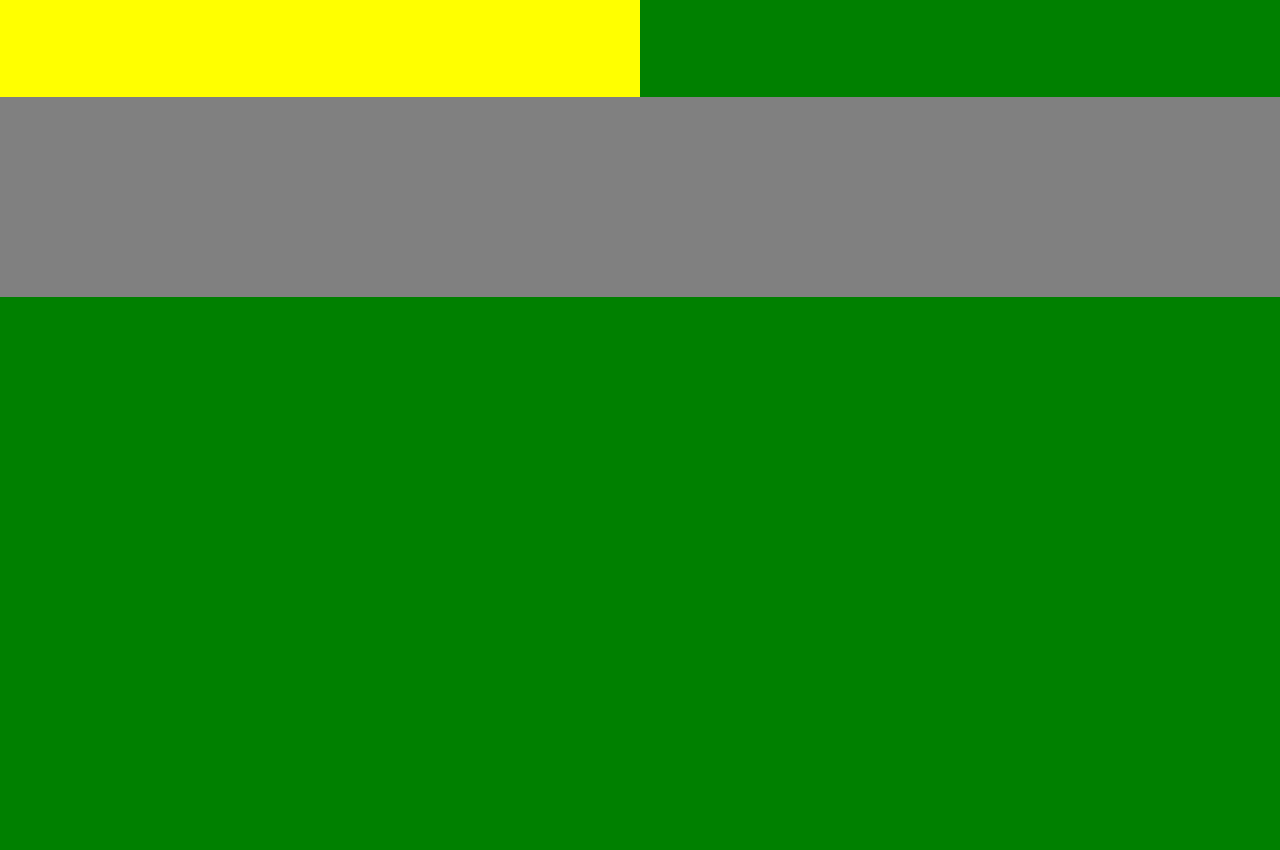
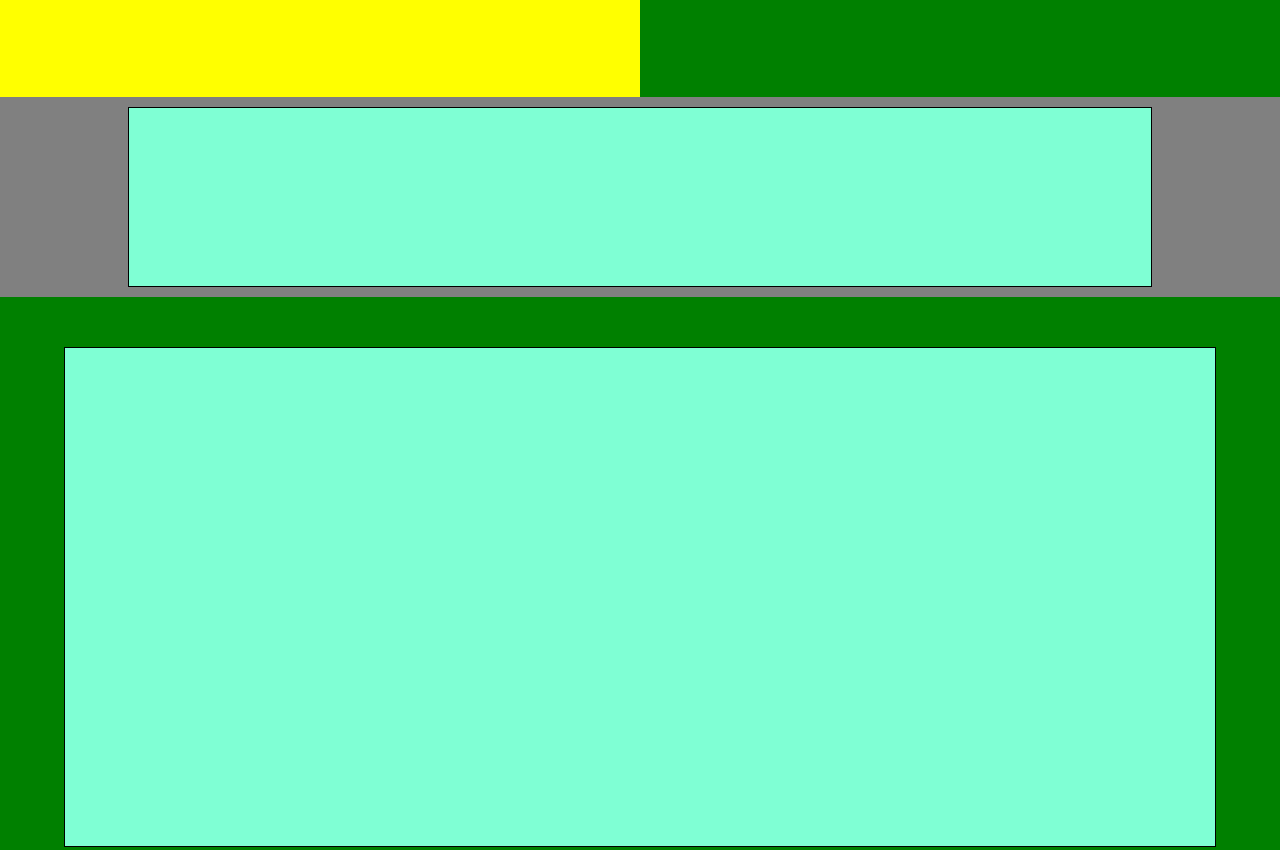
Before and after one commit to 0Daviduo0/htmlcss-struttura-discord, a plain HTML site: page index.html in a window 1280 px wide. Shown: the part 1883-2733 px from the top of the page. Drawn offline with Linux system fonts and the light colour scheme.

Commit message:
div in big image

```diff
--- a/css/style.css
+++ b/css/style.css
@@ -101,18 +101,38 @@ header{
        flex-direction: column;
     }
 
-    .img2{
+    .txt2{
         width: 100%;
         height: 200px;
         background-color: grey;
+        display: flex;
+        justify-content: center;
+        align-items: center;
     }
 
-    .txt2{
+        #text2{
+            height: 180px;
+            width: 80%;
+            background-color: aquamarine;
+            border: #000 solid 1px;
+        }
+
+    .img2{
         width: 100%;
-        height: 700px;
+        height: 600px;
         background-color: green;
+        display: flex;
+        justify-content: center;
+        align-items: center;
 
     }
+
+        #image2{
+            height: 500px;
+            width: 90%;
+            background-color: aquamarine;
+            border: #000 solid 1px;
+        }
 
     .download{
         width: 100%;
--- a/index.html
+++ b/index.html
@@ -99,11 +99,19 @@
         </div>
 
         <div class="showcase" id="big-img">
-            <div class="img2">
+            <div class="txt2">
+
+                <div id="text2">
+
+                </div>
 
             </div>
 
-            <div class="txt2">
+            <div class="img2">
+
+                <div id="image2">
+
+                </div>
 
             </div>
         </div>
```
